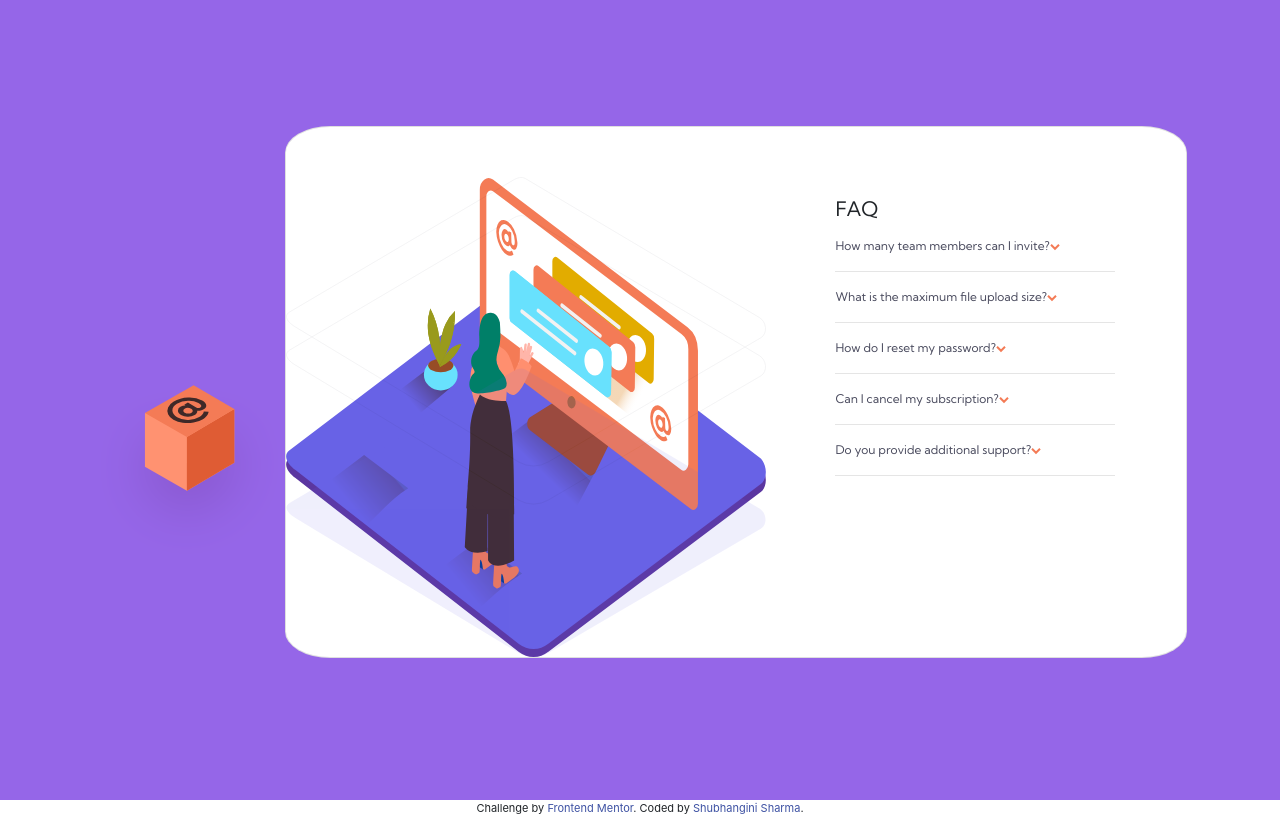
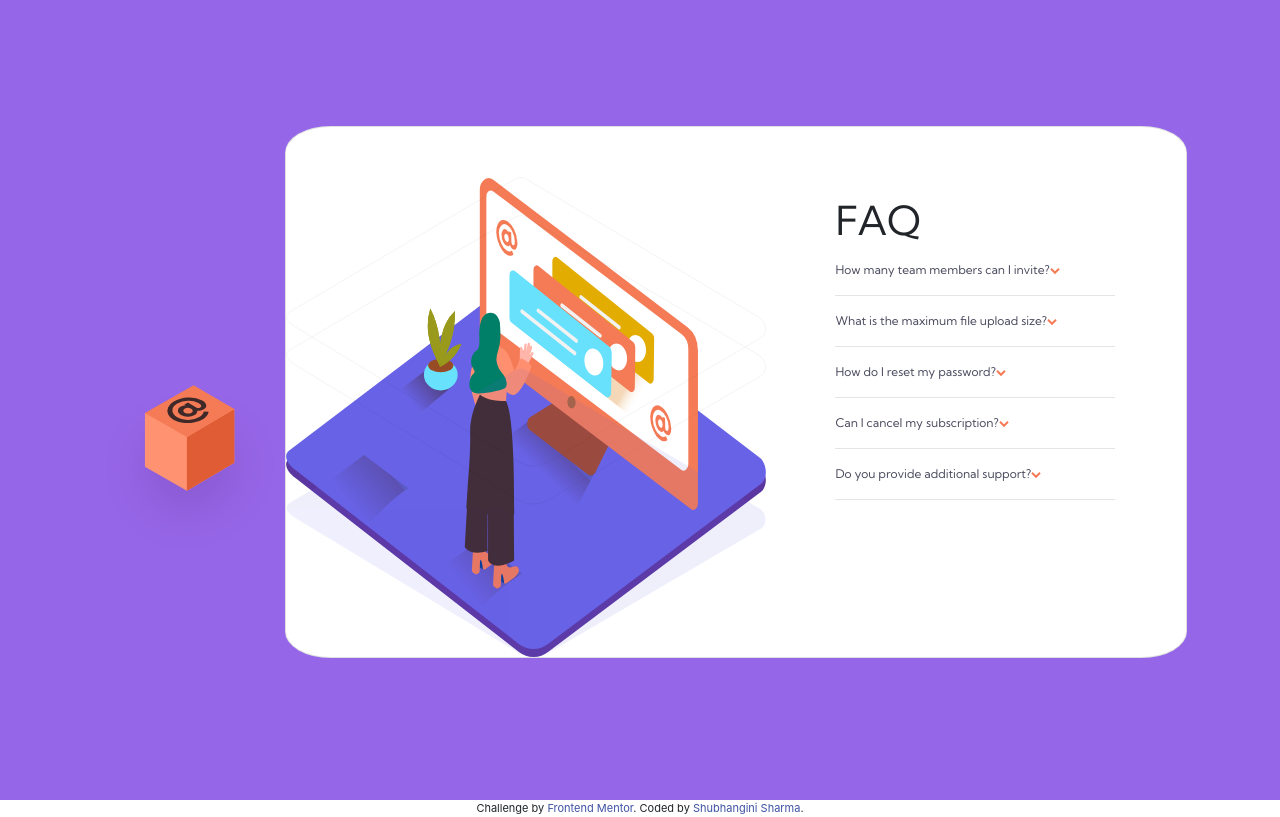
Before and after one commit to shubhanginisharma627/FAQ-Accordion-card, a plain HTML site: page index.html in a window 1280 px wide. Drawn offline with nearby package versions, Linux system fonts and the light colour scheme.

Commit message:
Update index.html

```diff
--- a/index.html
+++ b/index.html
@@ -30,7 +30,7 @@
       </div>
       <div class="col-md-8">
         <div class="card-body">
-          <h5 class="card-title">FAQ</h5>
+          <h1 class="card-title">FAQ</h1>
           <p class="card-text">
             <div class="Qa" id="Qa1">
             <a class="ma" href="#Qa1">How many team members can I invite?<img src="icon-arrow-down.svg" alt="arrow" class="down"></a>
```
